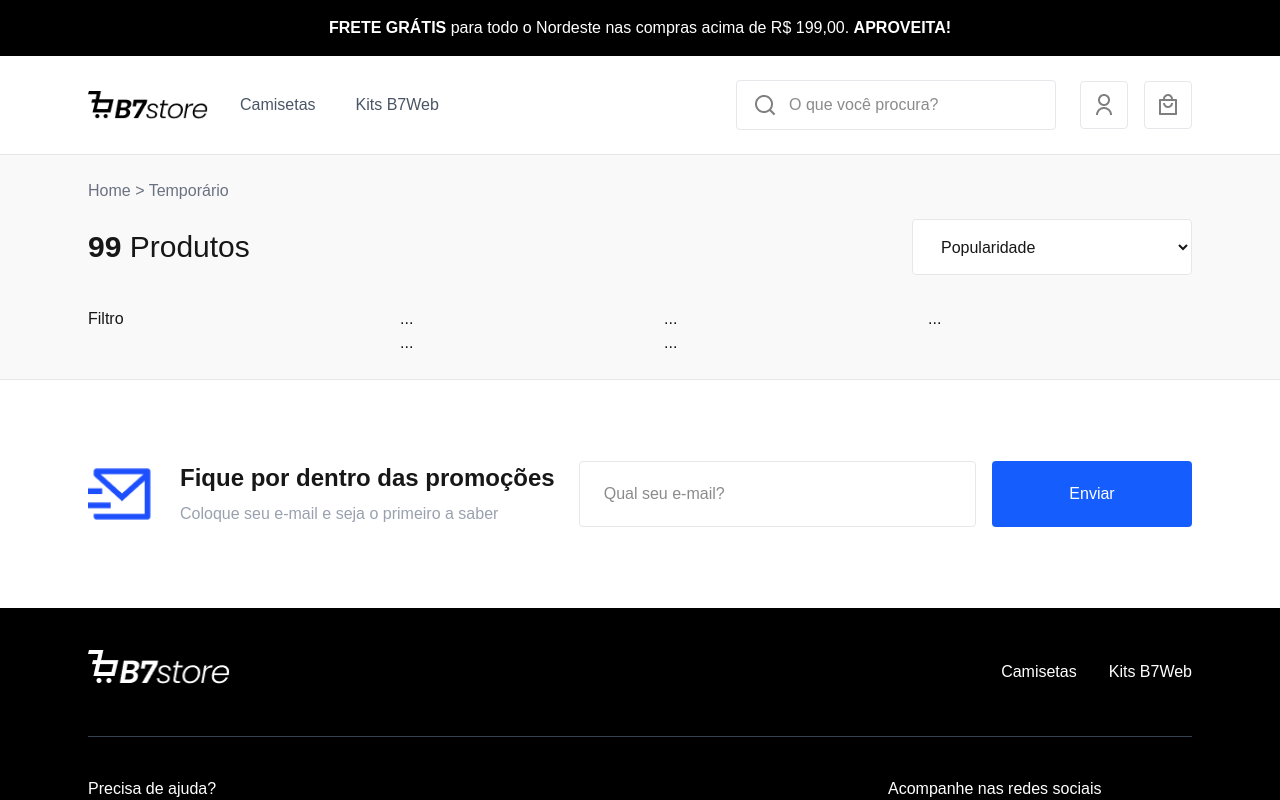
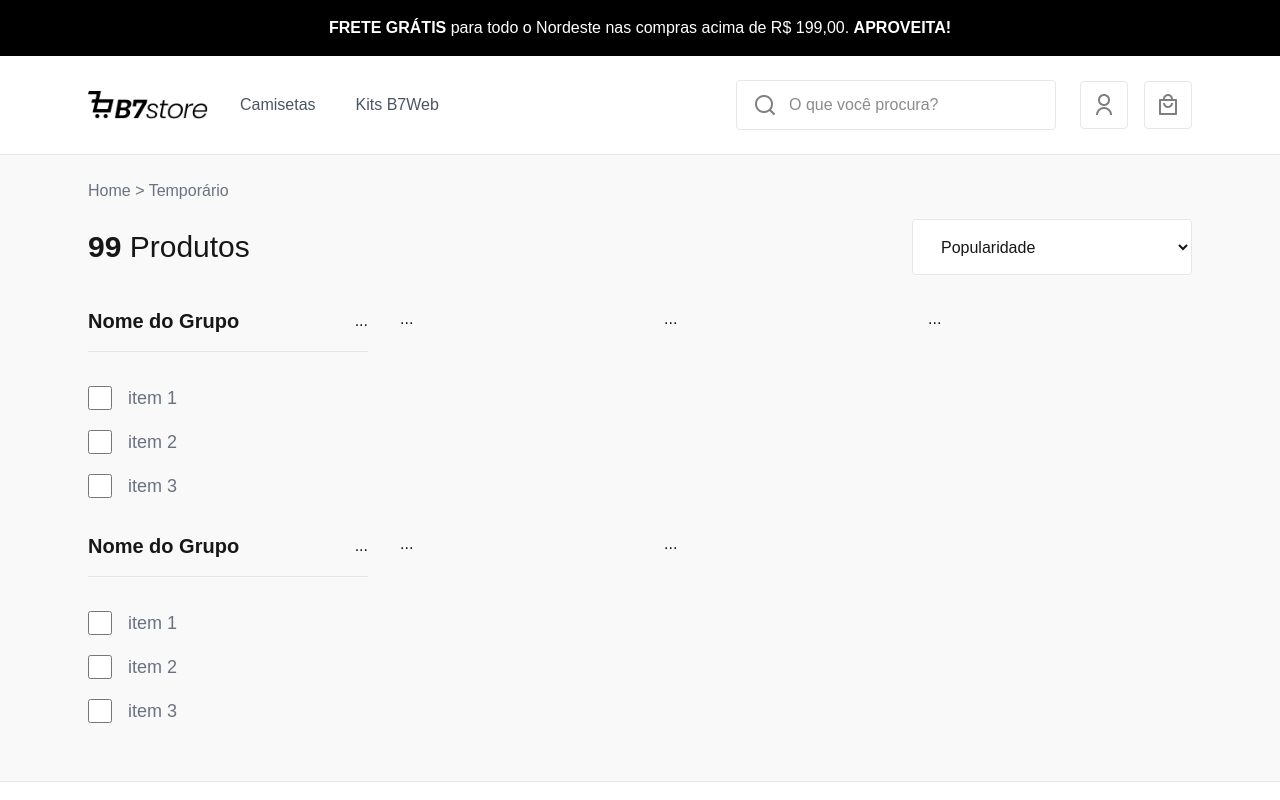
Before and after one commit to FabinhoFlauzino/b7store-frontend, a Next.js app: page /categories/camisa in a window 1280 px wide. Shown: the top 800 px of the page. Built offline with nearby package versions, Linux system fonts and the light colour scheme.

Commit message:
Adiconando filtro item

```diff
--- /dev/null
+++ b/src/components/categories/filter-group.tsx
@@ -0,0 +1,17 @@
+import { FilterItem } from "./filter-item";
+
+export function FilterGroup() {
+  return (
+    <div className="mb-8">
+      <div className="flex justify-between items-center border-b border-gray-200 pb-4">
+        <div className="flex-1 text-xl font-semibold">Nome do Grupo</div>
+        <div className="">...</div>
+      </div>
+      <div className="pt-8 flex flex-col gap-4">
+        <FilterItem id={1} label={"item 1"}/>
+        <FilterItem id={2} label={"item 2"}/>
+        <FilterItem id={3} label={"item 3"}/>
+      </div>
+    </div>
+  )
+}
--- /dev/null
+++ b/src/components/categories/filter-item.tsx
@@ -0,0 +1,13 @@
+type FilterItemProps = {
+  id: number
+  label: string
+}
+
+export function FilterItem({id, label}: FilterItemProps) {
+  return (
+    <div className="flex items-center gap-4">
+      <input type="checkbox" className="size-6" id={`ck-${id}`} />
+      <label htmlFor={`ck-${id}`} className="text-lg text-gray-500">{label}</label>
+    </div>
+  )
+}
--- a/src/components/categories/product-list-filter.tsx
+++ b/src/components/categories/product-list-filter.tsx
@@ -2,6 +2,7 @@
 
 import { UseQueryString } from "@/hooks/use-querystring"
 import { ChangeEvent, useState } from "react"
+import { FilterGroup } from "./filter-group"
 
 export function ProductListFilter() {
   const queryString = UseQueryString()
@@ -36,7 +37,10 @@ export function ProductListFilter() {
       </div>
 
       <div className="flex flex-col md:flex-row gap-8 mt-8">
-        <div className={`flex-1 md:max-w-70 ${filterOpened ? "block" : "hidden"} md:block`}>Filtro</div>
+        <div className={`flex-1 md:max-w-70 ${filterOpened ? "block" : "hidden"} md:block`}>
+          <FilterGroup />
+          <FilterGroup />
+        </div>
         <div className="flex-1 grid grid-cols-1 md:grid-cols-3">
           <div className="">...</div>
           <div className="">...</div>
```
